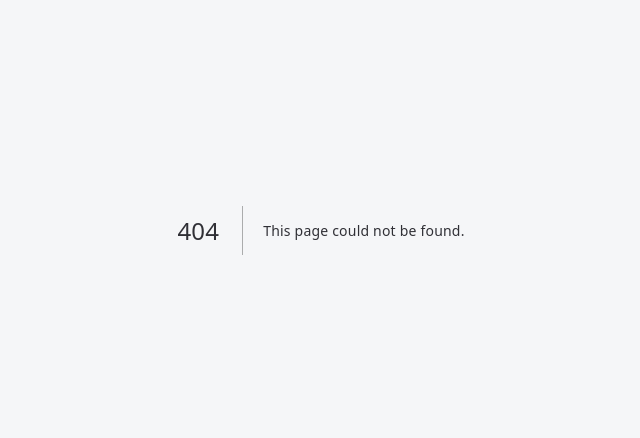
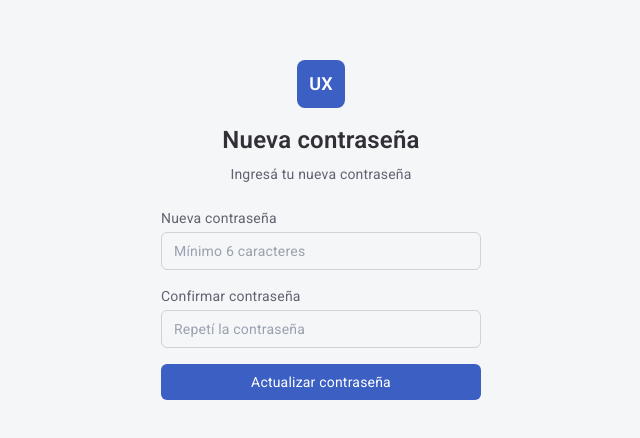
Before and after one commit to matiaslarroza/ux-benchmark-tool, a Next.js app: page /reset-password in a window 1280 px wide. Before the commit this address had no page. Shown: the part 170-608 px from the top of the page, without its empty margins (319-959 px from the left). Built offline with nearby package versions, Linux system fonts and the light colour scheme; no server answers.

Commit message:
feat: recuperación de contraseña con email

```diff
--- a/src/app/login/page.tsx
+++ b/src/app/login/page.tsx
@@ -6,7 +6,7 @@ import { createClient } from '@/lib/supabase';
 const ALLOWED_DOMAIN = 'humand.co';
 
 export default function LoginPage() {
-  const [mode, setMode] = useState<'login' | 'register'>('login');
+  const [mode, setMode] = useState<'login' | 'register' | 'forgot'>('login');
   const [email, setEmail] = useState('');
   const [password, setPassword] = useState('');
   const [name, setName] = useState('');
@@ -28,6 +28,20 @@ export default function LoginPage() {
 
     if (!validateDomain(email)) {
       setError(`Solo se permiten emails @${ALLOWED_DOMAIN}`);
+      setLoading(false);
+      return;
+    }
+
+    if (mode === 'forgot') {
+      const { error: resetError } = await supabase.auth.resetPasswordForEmail(email, {
+        redirectTo: `${window.location.origin}/auth/callback?next=/reset-password`,
+      });
+
+      if (resetError) {
+        setError(resetError.message);
+      } else {
+        setMessage('Te enviamos un email con el link para restablecer tu contraseña.');
+      }
       setLoading(false);
       return;
     }
@@ -78,7 +92,7 @@ export default function LoginPage() {
             UX Benchmark Tool
           </h1>
           <p className="mt-2 text-sm" style={{ color: 'var(--text-lighter)' }}>
-            {mode === 'login' ? 'Iniciá sesión con tu cuenta' : 'Creá tu cuenta'}
+            {mode === 'login' ? 'Iniciá sesión con tu cuenta' : mode === 'register' ? 'Creá tu cuenta' : 'Recuperá tu contraseña'}
           </p>
         </div>
 
@@ -115,10 +129,23 @@ export default function LoginPage() {
             />
           </div>
 
+          {mode !== 'forgot' && (
             <div>
+              <div className="flex items-center justify-between">
                 <label className="block text-sm font-medium" style={{ color: 'var(--text-lighter)' }}>
                   Contraseña
                 </label>
+                {mode === 'login' && (
+                  <button
+                    type="button"
+                    onClick={() => { setMode('forgot'); setError(''); setMessage(''); }}
+                    className="text-xs hover:opacity-80"
+                    style={{ color: 'var(--brand-600)' }}
+                  >
+                    Olvidé mi contraseña
+                  </button>
+                )}
+              </div>
               <input
                 type="password"
                 required
@@ -130,6 +157,7 @@ export default function LoginPage() {
                 placeholder={mode === 'register' ? 'Mínimo 6 caracteres' : '••••••••'}
               />
             </div>
+          )}
 
           <button
             type="submit"
@@ -138,8 +166,8 @@ export default function LoginPage() {
             style={{ backgroundColor: 'var(--brand-600)' }}
           >
             {loading
-              ? (mode === 'login' ? 'Ingresando...' : 'Registrando...')
-              : (mode === 'login' ? 'Iniciar sesión' : 'Crear cuenta')
+              ? (mode === 'forgot' ? 'Enviando...' : mode === 'login' ? 'Ingresando...' : 'Registrando...')
+              : (mode === 'forgot' ? 'Enviar link de recuperación' : mode === 'login' ? 'Iniciar sesión' : 'Crear cuenta')
             }
           </button>
         </form>
@@ -152,7 +180,7 @@ export default function LoginPage() {
         )}
 
         <p className="text-center text-sm" style={{ color: 'var(--text-lighter)' }}>
-          {mode === 'login' ? (
+          {mode === 'login' && (
             <>
               No tenés cuenta?{' '}
               <button
@@ -164,7 +192,8 @@ export default function LoginPage() {
                 Registrate
               </button>
             </>
-          ) : (
+          )}
+          {mode === 'register' && (
             <>
               Ya tenés cuenta?{' '}
               <button
@@ -177,6 +206,18 @@ export default function LoginPage() {
               </button>
             </>
           )}
+          {mode === 'forgot' && (
+            <>
+              <button
+                type="button"
+                onClick={() => { setMode('login'); setError(''); setMessage(''); }}
+                className="font-medium hover:opacity-80"
+                style={{ color: 'var(--brand-600)' }}
+              >
+                Volver al login
+              </button>
+            </>
+          )}
         </p>
 
         <p className="text-center text-xs" style={{ color: 'var(--neutral-400)' }}>
--- /dev/null
+++ b/src/app/reset-password/page.tsx
@@ -0,0 +1,109 @@
+'use client';
+
+import { useState } from 'react';
+import { createClient } from '@/lib/supabase';
+
+export default function ResetPasswordPage() {
+  const [password, setPassword] = useState('');
+  const [confirmPassword, setConfirmPassword] = useState('');
+  const [loading, setLoading] = useState(false);
+  const [message, setMessage] = useState('');
+  const [error, setError] = useState('');
+  const supabase = createClient();
+
+  async function handleSubmit(e: React.FormEvent) {
+    e.preventDefault();
+    setError('');
+    setMessage('');
+
+    if (password !== confirmPassword) {
+      setError('Las contraseñas no coinciden');
+      return;
+    }
+
+    setLoading(true);
+
+    const { error: updateError } = await supabase.auth.updateUser({
+      password,
+    });
+
+    if (updateError) {
+      setError(updateError.message);
+    } else {
+      setMessage('Contraseña actualizada. Redirigiendo...');
+      setTimeout(() => {
+        window.location.href = '/';
+      }, 2000);
+    }
+
+    setLoading(false);
+  }
+
+  return (
+    <div className="min-h-screen flex items-center justify-center" style={{ backgroundColor: 'var(--bg-layout)' }}>
+      <div className="w-full max-w-sm space-y-6 p-8">
+        <div className="text-center">
+          <div className="mx-auto mb-4 flex h-12 w-12 items-center justify-center rounded-lg" style={{ backgroundColor: 'var(--brand-600)' }}>
+            <span className="text-white font-semibold text-lg">UX</span>
+          </div>
+          <h1 className="text-2xl font-semibold" style={{ color: 'var(--text-default)' }}>
+            Nueva contraseña
+          </h1>
+          <p className="mt-2 text-sm" style={{ color: 'var(--text-lighter)' }}>
+            Ingresá tu nueva contraseña
+          </p>
+        </div>
+
+        <form onSubmit={handleSubmit} className="space-y-4">
+          <div>
+            <label className="block text-sm font-medium" style={{ color: 'var(--text-lighter)' }}>
+              Nueva contraseña
+            </label>
+            <input
+              type="password"
+              required
+              value={password}
+              onChange={(e) => setPassword(e.target.value)}
+              minLength={6}
+              className="mt-1 block w-full rounded-md border px-3 py-2 text-sm placeholder-gray-400 focus:outline-none focus:ring-1"
+              style={{ borderColor: 'var(--border-strong)', color: 'var(--text-default)' }}
+              placeholder="Mínimo 6 caracteres"
+            />
+          </div>
+
+          <div>
+            <label className="block text-sm font-medium" style={{ color: 'var(--text-lighter)' }}>
+              Confirmar contraseña
+            </label>
+            <input
+              type="password"
+              required
+              value={confirmPassword}
+              onChange={(e) => setConfirmPassword(e.target.value)}
+              minLength={6}
+              className="mt-1 block w-full rounded-md border px-3 py-2 text-sm placeholder-gray-400 focus:outline-none focus:ring-1"
+              style={{ borderColor: 'var(--border-strong)', color: 'var(--text-default)' }}
+              placeholder="Repetí la contraseña"
+            />
+          </div>
+
+          <button
+            type="submit"
+            disabled={loading}
+            className="w-full rounded-md px-4 py-2 text-sm font-medium text-white focus:outline-none focus:ring-2 focus:ring-offset-2 disabled:opacity-50 hover:opacity-90"
+            style={{ backgroundColor: 'var(--brand-600)' }}
+          >
+            {loading ? 'Actualizando...' : 'Actualizar contraseña'}
+          </button>
+        </form>
+
+        {error && (
+          <p className="text-center text-sm" style={{ color: 'var(--error-600)' }}>{error}</p>
+        )}
+        {message && (
+          <p className="text-center text-sm" style={{ color: 'var(--success-600)' }}>{message}</p>
+        )}
+      </div>
+    </div>
+  );
+}
--- a/src/middleware.ts
+++ b/src/middleware.ts
@@ -29,7 +29,7 @@ export async function middleware(request: NextRequest) {
     data: { user },
   } = await supabase.auth.getUser();
 
-  if (!user && !request.nextUrl.pathname.startsWith('/login') && !request.nextUrl.pathname.startsWith('/auth')) {
+  if (!user && !request.nextUrl.pathname.startsWith('/login') && !request.nextUrl.pathname.startsWith('/auth') && !request.nextUrl.pathname.startsWith('/reset-password')) {
     const url = request.nextUrl.clone();
     url.pathname = '/login';
     return NextResponse.redirect(url);
```
Lines whose indentation alone changed are shown as unchanged.
